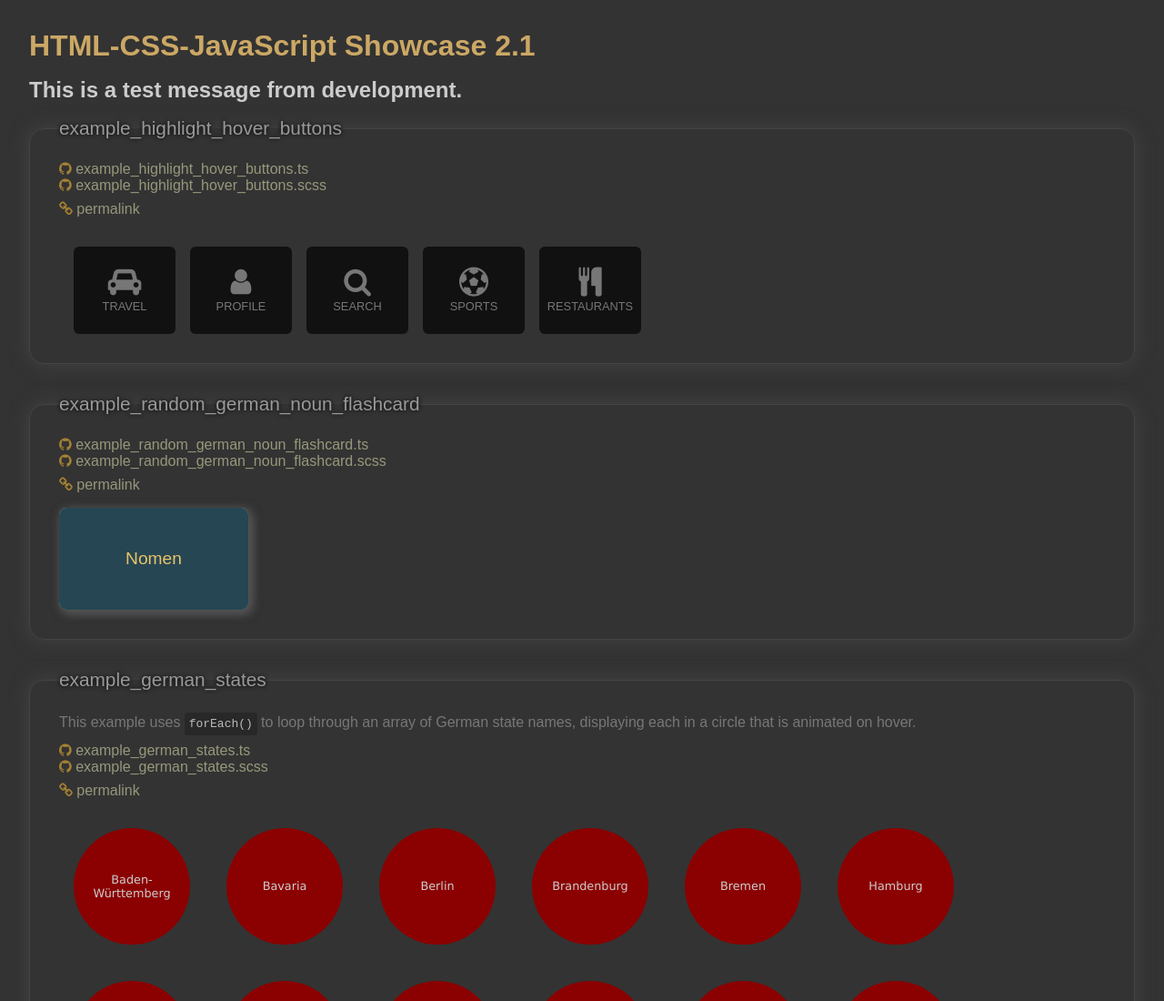
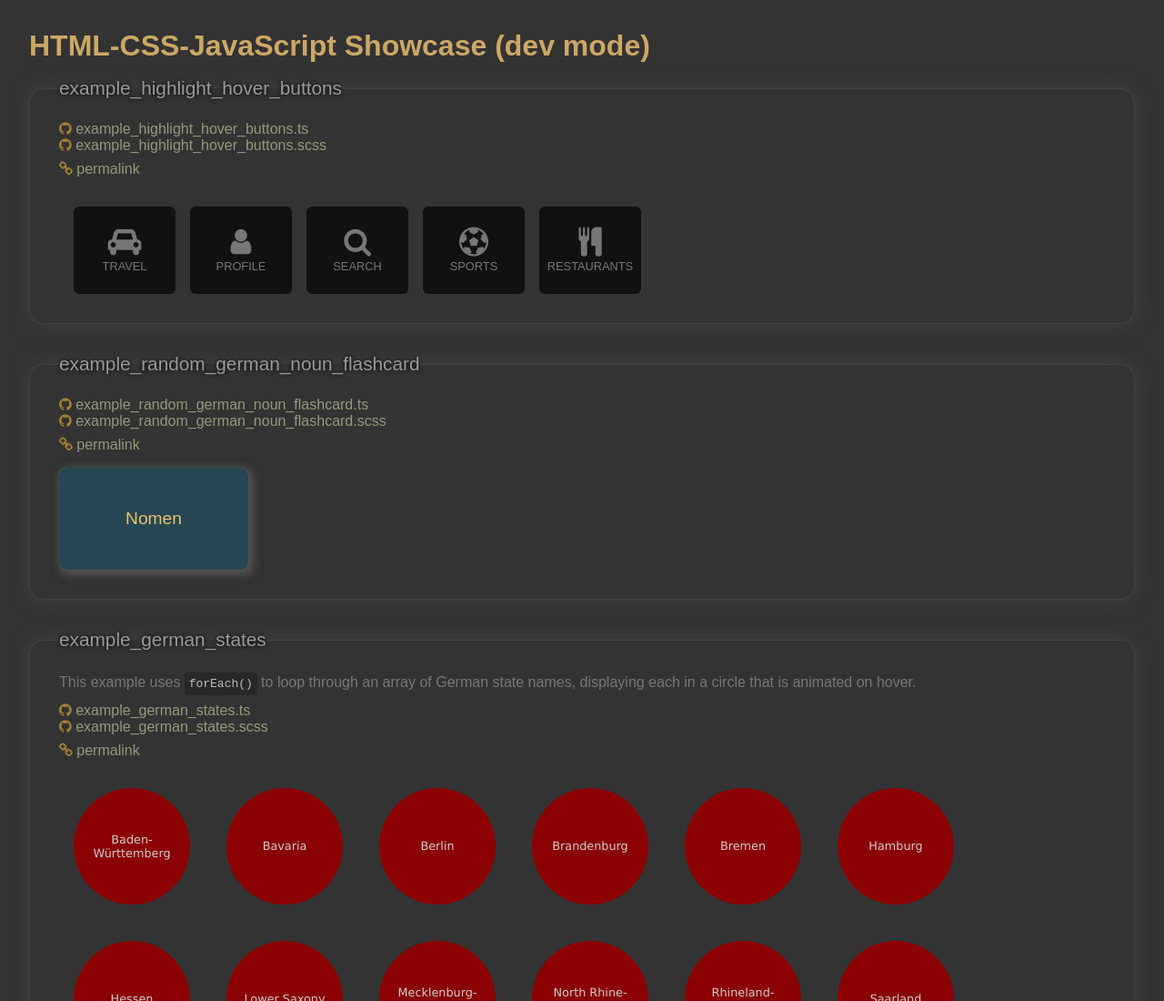
Before and after one commit to edwardtanguay/et005-starter-example-showcase, a website built with Vite: page index.html in a window 1280 px wide. Shown: the top 1100 px of the page at 91% size. Built offline with nearby package versions, Linux system fonts and the light colour scheme.

Commit message:
dynamic title

```diff
--- a/share/tools.ts
+++ b/share/tools.ts
@@ -82,7 +82,7 @@ export const convertLinesToStringBlock = (lines: string[]) => {
 };
 
 export const convertStringBlockToLines = (stringBlock: string, trimLines = true) => {
-	let roughLines:string[] = [];
+	let roughLines: string[] = [];
 
 	if (tools.isEmpty(stringBlock)) {
 		return [];
@@ -110,7 +110,7 @@ export const isEmpty = (line: string) => {
 };
 
 export const trimAllLinesInLinesArray = (lines: string[]) => {
-	const newLines:string[] = [];
+	const newLines: string[] = [];
 	lines.forEach(function (line) {
 		let newLine = line.trim();
 		newLines.push(newLine);
@@ -130,7 +130,7 @@ export const trimLinesOfEndBlanks = (lines: string[]) => {
 // if first line of lines array is blank, it will remove it
 // but don't remove any blank lines from middle or end
 export const trimBeginningLinesOfBlanks = (lines: string[]) => {
-	const newLines:string[] = [];
+	const newLines: string[] = [];
 	let trimmingBlanks = true;
 	lines.forEach(function (line) {
 		let newLine = line;
@@ -149,10 +149,15 @@ export const NEW_LINE = (numberOfNewLines = 1) => {
 	return endOfLine.repeat(numberOfNewLines);
 };
 
-export const convertSnakeCaseToKebabCase = (text:string) => {
+export const convertSnakeCaseToKebabCase = (text: string) => {
 	return text.replaceAll('_', '-');
 }
 
-export const getTestMessage = () => {
-	return `This is a test message from ${tools.getCurrentEnvironment()}.`;
+export const getAppTitle = () => {
+	const baseTitle = 'HTML-CSS-JavaScript Showcase';
+	if (tools.getCurrentEnvironment() === 'development') {
+		return `${baseTitle} (dev mode)`;
+	} else {
+		return baseTitle;
+	}
 }
--- a/src/main.ts
+++ b/src/main.ts
@@ -20,8 +20,7 @@ const displayComponent = (component: () => void, idCode: string) => {
 }
 
 document.querySelector<HTMLDivElement>('#app')!.innerHTML =/* html */`
-<h1>HTML-CSS-JavaScript Showcase 2.1</h1>
-<h2>${tools.getTestMessage()}</h2>
+<h1>${tools.getAppTitle()}</h1>
 ${currentPageIdCode !== '' ? '<a href="/"><button class="btnBackToHome">Display all examples</button></a>' : ''}
 <div class="examples">
 ${displayComponent(example_highlight_hover_buttons, 'example-highlight-hover-buttons')}
--- a/src/styles/main.scss
+++ b/src/styles/main.scss
@@ -16,10 +16,6 @@ body {
 
 	h1 {
 		color: rgb(204, 168, 101);
-		margin-bottom: 1rem;
-	}
-
-	h2 {
 		margin-bottom: 1rem;
 	}
 
```
